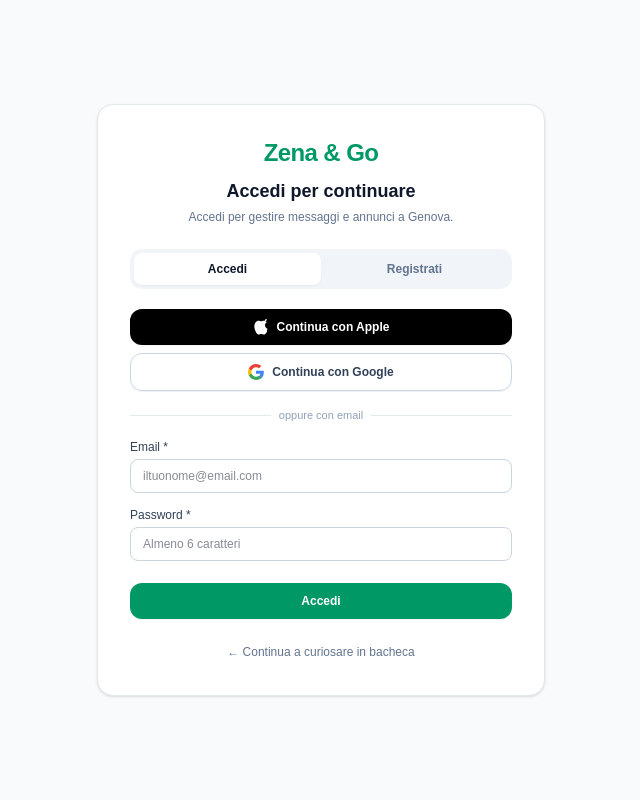
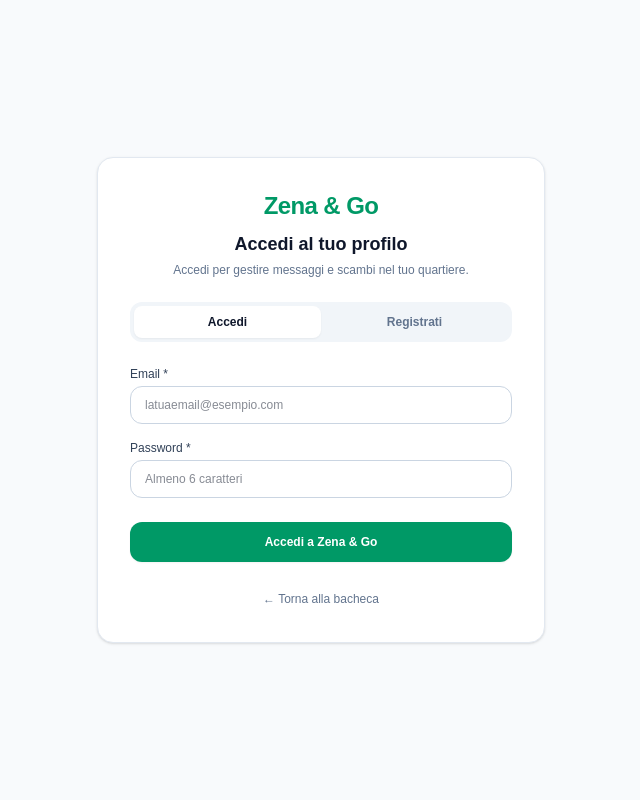
Before and after one commit to zottoljno/zena---go, a Next.js app: page /login in a window 1280 px wide. Shown: the top 800 px of the page, without its empty margins (319-959 px from the left). Built offline with nearby package versions, Linux system fonts and the light colour scheme.

Commit message:
Refactor login page for improved user experience
Trimmed email input and improved error messages. Updated placeholder texts and button styles for better UX.

```diff
--- a/app/login/page.tsx
+++ b/app/login/page.tsx
@@ -29,7 +29,7 @@ function LoginContent() {
         }
 
         const { data, error } = await supabase.auth.signUp({
-          email,
+          email: email.trim().toLowerCase(),
           password,
           options: {
             data: {
@@ -46,7 +46,7 @@ function LoginContent() {
         }
       } else {
         const { data, error } = await supabase.auth.signInWithPassword({
-          email,
+          email: email.trim().toLowerCase(),
           password,
         });
 
@@ -59,49 +59,35 @@ function LoginContent() {
         }
       }
     } catch (err: any) {
-      setErrore(err.message || 'Si è verificato un errore.');
+      setErrore(err.message || 'Credenziali non valide o errore durante l\'operazione.');
     } finally {
       setCaricamento(false);
-    }
-  };
-
-  const accediConSocial = async (provider: 'google' | 'apple') => {
-    try {
-      const { error } = await supabase.auth.signInWithOAuth({
-        provider,
-        options: {
-          redirectTo: `${window.location.origin}${redirectPath}`,
-        },
-      });
-      if (error) throw error;
-    } catch (err: any) {
-      setErrore(err.message || `Errore durante l'accesso con ${provider}.`);
     }
   };
 
   const inputStyle = { color: '#0f172a', backgroundColor: '#ffffff' };
 
   return (
-    <div className="min-h-screen bg-slate-50 flex flex-col justify-center py-10 px-4 sm:px-6">
+    <div className="min-h-screen bg-slate-50 flex flex-col justify-center py-12 px-4 sm:px-6">
       <div className="max-w-md w-full mx-auto bg-white rounded-2xl shadow-sm border border-slate-200 p-6 sm:p-8">
         <div className="text-center mb-6">
           <Link href="/" className="inline-block text-2xl font-black text-emerald-600 tracking-tight mb-2">
             Zena &amp; Go
           </Link>
           <h2 className="text-lg font-bold text-slate-900">
-            {modalita === 'login' ? 'Accedi per continuare' : 'Crea il tuo profilo Zena & Go'}
+            {modalita === 'login' ? 'Accedi al tuo profilo' : 'Crea il tuo profilo Zena & Go'}
           </h2>
           <p className="text-xs text-slate-500 mt-1">
             {redirectPath.includes('chat')
-              ? 'Accedi per contattare il venditore nella chat sicura.'
+              ? 'Accedi per contattare il venditore nella chat interna.'
               : redirectPath.includes('pubblica')
-              ? 'Accedi per inserire il tuo annuncio nel quartiere.'
-              : 'Accedi per gestire messaggi e annunci a Genova.'}
+              ? 'Accedi per inserire annunci a Genova.'
+              : 'Accedi per gestire messaggi e scambi nel tuo quartiere.'}
           </p>
         </div>
 
-        {/* Tab Switch */}
-        <div className="flex bg-slate-100 p-1 rounded-xl mb-5">
+        {/* Switch Login / Registrati */}
+        <div className="flex bg-slate-100 p-1 rounded-xl mb-6">
           <button
             type="button"
             onClick={() => { setModalita('login'); setErrore(''); }}
@@ -122,47 +108,13 @@ function LoginContent() {
           </button>
         </div>
 
-        {/* Apple & Google Buttons */}
-        <div className="space-y-2 mb-4">
-          <button
-            type="button"
-            onClick={() => accediConSocial('apple')}
-            className="w-full flex items-center justify-center gap-2 bg-black hover:bg-zinc-800 text-white font-semibold text-xs py-2.5 rounded-xl transition shadow-xs"
-          >
-            <svg className="w-4 h-4 fill-current" viewBox="0 0 170 170">
-              <path d="M150.37 130.25c-2.45 5.66-5.35 10.87-8.71 15.66-4.58 6.53-8.33 11.05-11.22 13.56-4.48 4.12-9.28 6.23-14.42 6.35-3.69 0-8.14-1.05-13.32-3.18-5.19-2.12-9.97-3.17-14.34-3.17-4.58 0-9.49 1.05-14.75 3.17-5.26 2.13-9.5 3.24-12.74 3.35-4.35.13-9.16-1.9-14.42-6.08-3.69-3.04-7.69-7.85-12-14.42-6.53-9.97-11.59-20.91-15.17-32.84-3.59-11.92-5.38-23.36-5.38-34.33 0-16.73 4.35-30.86 13.06-42.39 8.7-11.53 19.64-17.38 32.84-17.57 4.24 0 9.27 1.21 15.09 3.63 5.82 2.41 9.38 3.68 10.7 3.79 1.76-.23 5.48-1.52 11.16-3.87 5.68-2.35 10.6-3.4 14.75-3.17 14.88.88 26.69 6.27 35.43 16.16-13.04 7.9-19.44 18.66-19.19 32.28.25 10.77 4.41 19.89 12.48 27.35 4.35 4.02 9.27 7.02 14.75 9-2.46 7.4-5.59 15.12-9.4 23.16zM119.22 31.02c0-7.39 2.65-14.35 7.95-20.89 5.3-6.53 11.83-10.13 19.61-10.8 1.06 7.4-1.35 14.37-7.23 20.91-5.88 6.54-12.67 10.13-20.33 10.78z"/>
-            </svg>
-            Continua con Apple
-          </button>
-
-          <button
-            type="button"
-            onClick={() => accediConSocial('google')}
-            className="w-full flex items-center justify-center gap-2 border border-slate-300 hover:bg-slate-50 text-slate-700 font-semibold text-xs py-2.5 rounded-xl transition shadow-2xs"
-          >
-            <svg className="w-4 h-4" viewBox="0 0 24 24">
-              <path fill="#4285F4" d="M23.745 12.27c0-.7-.06-1.4-.19-2.07H12v4.51h6.6c-.29 1.52-1.14 2.8-2.4 3.65v3.03h3.88c2.27-2.09 3.66-5.17 3.66-9.12z"/>
-              <path fill="#34A853" d="M12 24c3.24 0 5.95-1.08 7.93-2.91l-3.88-3.03c-1.08.72-2.45 1.16-4.05 1.16-3.12 0-5.77-2.1-6.72-4.93H1.26v3.13C3.26 21.36 7.33 24 12 24z"/>
-              <path fill="#FBBC05" d="M5.28 14.29c-.25-.72-.38-1.49-.38-2.29s.13-1.57.38-2.29V6.58H1.26C.46 8.19 0 9.99 0 12s.46 3.81 1.26 5.42l4.02-3.13z"/>
-              <path fill="#EA4335" d="M12 4.75c1.77 0 3.35.61 4.6 1.8l3.42-3.42C17.95 1.19 15.24 0 12 0 7.33 0 3.26 2.64 1.26 6.58l4.02 3.13c.95-2.83 3.6-4.96 6.72-4.96z"/>
-            </svg>
-            Continua con Google
-          </button>
-        </div>
-
-        <div className="flex items-center gap-2 my-4">
-          <div className="flex-1 h-px bg-slate-200"></div>
-          <span className="text-[11px] text-slate-400">oppure con email</span>
-          <div className="flex-1 h-px bg-slate-200"></div>
-        </div>
-
         {errore && (
           <div className="mb-4 p-3 bg-red-50 text-red-700 text-xs rounded-xl border border-red-200">
             {errore}
           </div>
         )}
 
-        <form onSubmit={handleSubmit} className="space-y-3.5">
+        <form onSubmit={handleSubmit} className="space-y-4">
           {modalita === 'registrazione' && (
             <div>
               <label className="block text-xs font-medium text-slate-700 mb-1">
@@ -174,8 +126,8 @@ function LoginContent() {
                 style={inputStyle}
                 value={nickname}
                 onChange={(e) => setNickname(e.target.value)}
-                placeholder="es. Cinefilo_Nervi, Andrea_Albaro..."
-                className="w-full px-3 py-2 text-xs border border-slate-300 rounded-lg focus:outline-none focus:ring-2 focus:ring-emerald-500"
+                placeholder="es. Daniele_Genova, Cinefilo_Nervi..."
+                className="w-full px-3.5 py-2.5 text-xs border border-slate-300 rounded-xl focus:outline-none focus:ring-2 focus:ring-emerald-500"
               />
             </div>
           )}
@@ -190,8 +142,8 @@ function LoginContent() {
               style={inputStyle}
               value={email}
               onChange={(e) => setEmail(e.target.value)}
-              placeholder="iltuonome@email.com"
-              className="w-full px-3 py-2 text-xs border border-slate-300 rounded-lg focus:outline-none focus:ring-2 focus:ring-emerald-500"
+              placeholder="latuaemail@esempio.com"
+              className="w-full px-3.5 py-2.5 text-xs border border-slate-300 rounded-xl focus:outline-none focus:ring-2 focus:ring-emerald-500"
             />
           </div>
 
@@ -207,26 +159,26 @@ function LoginContent() {
               value={password}
               onChange={(e) => setPassword(e.target.value)}
               placeholder="Almeno 6 caratteri"
-              className="w-full px-3 py-2 text-xs border border-slate-300 rounded-lg focus:outline-none focus:ring-2 focus:ring-emerald-500"
+              className="w-full px-3.5 py-2.5 text-xs border border-slate-300 rounded-xl focus:outline-none focus:ring-2 focus:ring-emerald-500"
             />
           </div>
 
           <button
             type="submit"
             disabled={caricamento}
-            className="w-full bg-emerald-600 hover:bg-emerald-700 text-white font-bold py-2.5 rounded-xl text-xs transition shadow-xs disabled:opacity-50 mt-2"
+            className="w-full bg-emerald-600 hover:bg-emerald-700 text-white font-bold py-3 rounded-xl text-xs transition shadow-xs disabled:opacity-50 mt-2"
           >
             {caricamento
-              ? 'Caricamento...'
+              ? 'Caricamento in corso...'
               : modalita === 'login'
-              ? 'Accedi'
-              : 'Registrati gratis'}
+              ? 'Accedi a Zena & Go'
+              : 'Crea account'}
           </button>
         </form>
 
-        <div className="mt-5 text-center">
+        <div className="mt-6 text-center">
           <Link href="/" className="text-xs text-slate-500 hover:text-slate-800">
-            ← Continua a curiosare in bacheca
+            ← Torna alla bacheca
           </Link>
         </div>
       </div>
```
